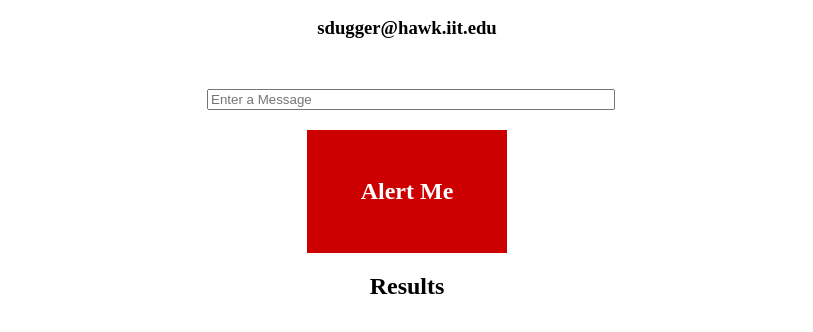
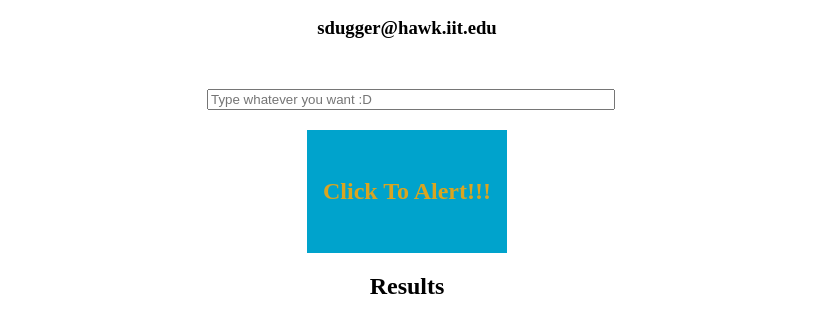
Before and after one commit to Grasaia/Lab-8, a plain HTML site: page index.html in a window 1280 px wide. Shown: the part 110-442 px from the top of the page, without its empty margins (233-1046 px from the left). Drawn offline with Linux system fonts and the light colour scheme.

Commit message:
naming changes

```diff
--- a/index.html
+++ b/index.html
@@ -11,8 +11,8 @@
     <h2 class="center">Savon Dugger</h2>
     <h3 class="center">sdugger@hawk.iit.edu</h3>
   <div id="container">
-    <input id="entryinput" type="text" name="textentry" placeholder="Enter a Message">
-    <div id="entrybutton">Alert Me</div>
+    <input id="entryinput" type="text" name="textentry" placeholder="Type whatever you want :D">
+    <div id="entrybutton">Click To Alert!!!</div>
     <h2 id="textoutput" class="center">Results</h2>
   </div>
   </body>
--- a/style/stylesheet.css
+++ b/style/stylesheet.css
@@ -11,8 +11,8 @@
 #entrybutton {
   width: 200px;
   text-align: center;
-  color: #fff;
-  background-color: #c00;
+  color: goldenrod;
+  background-color: rgb(0, 163, 204);
   padding: 2em 0;
   margin: 20px auto;
   font-size: 24px;
```
